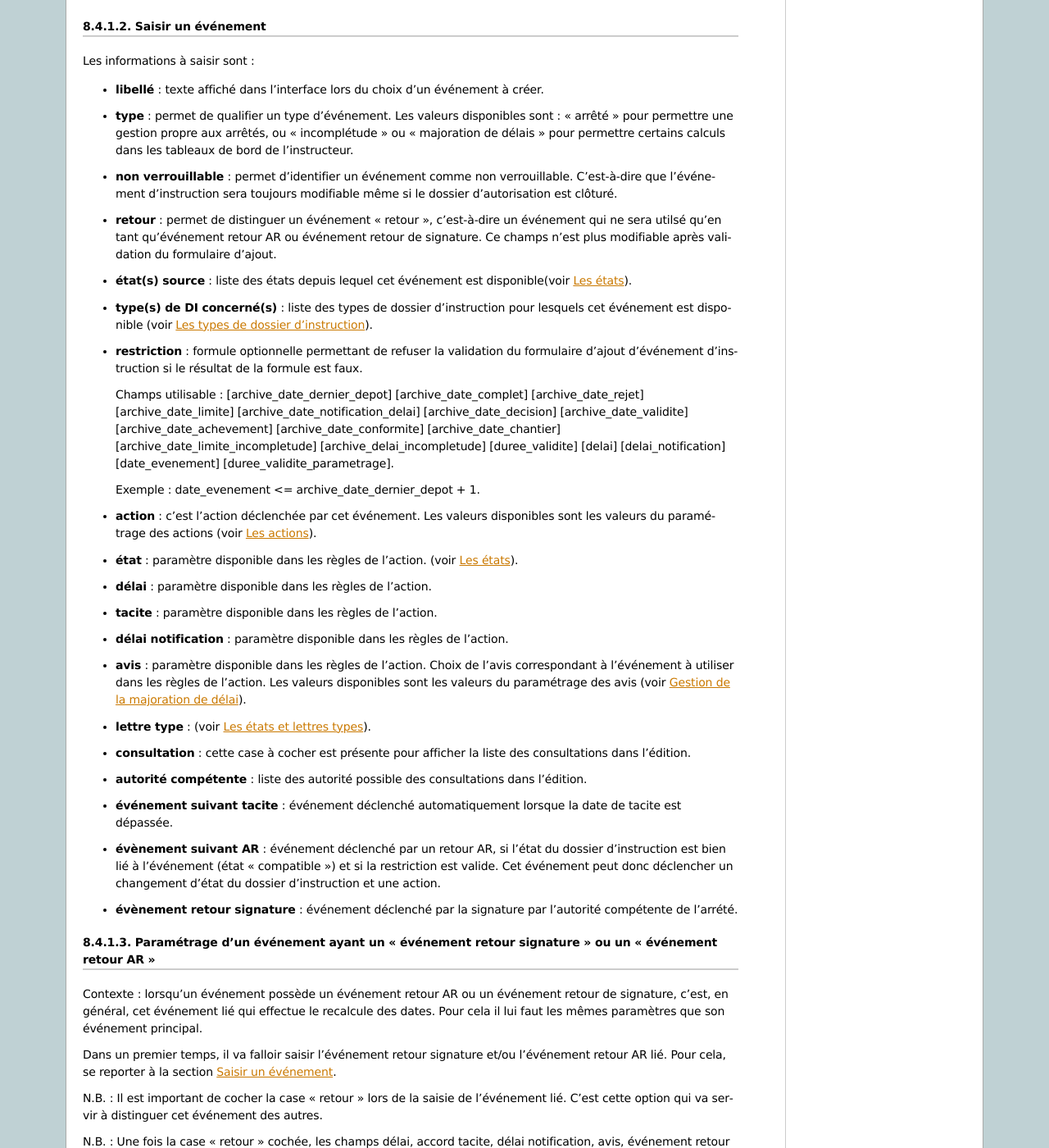
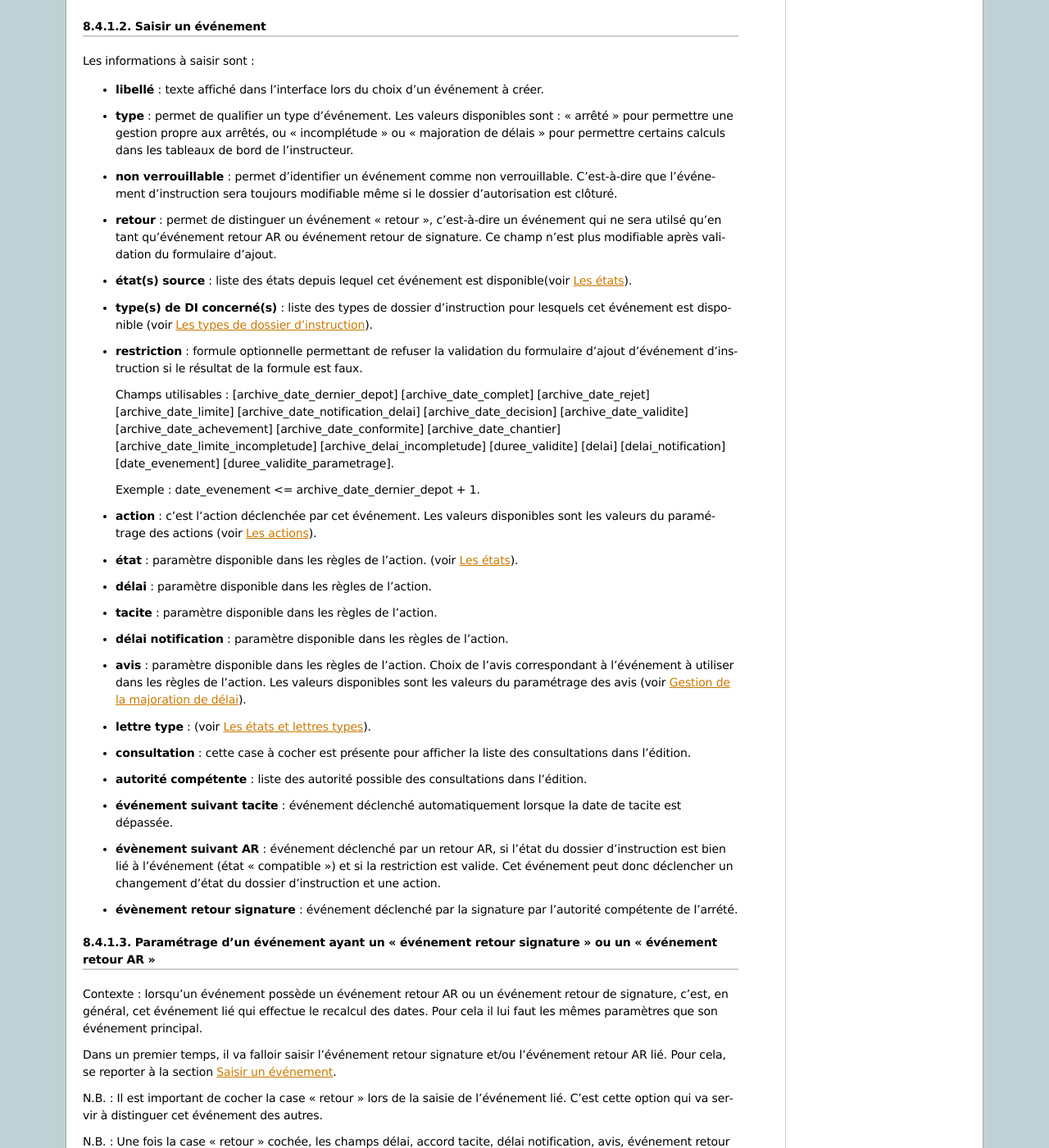
Before and after one commit to mpavaux/openads-documentation, a Sphinx documentation site: the page built from source/manuel_utilisateur/parametrage_dossier.rst, in a window 1280 px wide and 1400 px high, scrolled down 4930 px. Shown: the whole window at 82% size. Built offline with Sphinx 7.4.7, drawn with Linux system fonts in a browser that asks for light colours; some of the changed text lies outside the part shown.

Commit message:
Update parametrage_dossier.rst
Correction de fautes

```diff
--- a/source/manuel_utilisateur/parametrage_dossier.rst
+++ b/source/manuel_utilisateur/parametrage_dossier.rst
@@ -227,7 +227,7 @@
 Chaque demande est d'un type en particulier, cela permet de confitionner
 lorsque celle-ci sera disponible dans les interfaces et les traitements
 qui seront appliqués lors de sa création. Par exemple : la création ou non d'un
-dossier d'instruction, le besoin de qualification
+dossier d'instruction, le besoin de qualification.
 
 Saisir un type de demande
 =========================
@@ -343,7 +343,7 @@
   modifiable même si le dossier d'autorisation est clôturé.
 * **retour** : permet de distinguer un événement "retour", c'est-à-dire un
   événement qui ne sera utilsé qu'en tant qu'événement retour AR ou événement
-  retour de signature. Ce champs n'est plus modifiable après validation du
+  retour de signature. Ce champ n'est plus modifiable après validation du
   formulaire d'ajout.
 * **état(s) source** : liste des états depuis lequel cet événement est
   disponible(voir :ref:`parametrage_dossiers_etat`).
@@ -354,7 +354,7 @@
   formulaire d'ajout d'événement d'instruction si le résultat de la formule est
   faux.
 
-  Champs utilisable : [archive_date_dernier_depot] [archive_date_complet]
+  Champs utilisables : [archive_date_dernier_depot] [archive_date_complet]
   [archive_date_rejet] [archive_date_limite]
   [archive_date_notification_delai] [archive_date_decision]
   [archive_date_validite] [archive_date_achevement]
@@ -398,7 +398,7 @@
 
 Contexte : lorsqu'un événement possède un événement retour AR ou un événement
 retour de signature, c'est, en général, cet événement lié qui effectue le
-recalcule des dates. Pour cela il lui faut les mêmes paramètres que son
+recalcul des dates. Pour cela il lui faut les mêmes paramètres que son
 événement principal.
 
 Dans un premier temps, il va falloir saisir l'événement retour signature et/ou
```
Also changed, not shown: other parts of source/manuel_utilisateur/parametrage_dossier.rst (+14 -14 lines).
